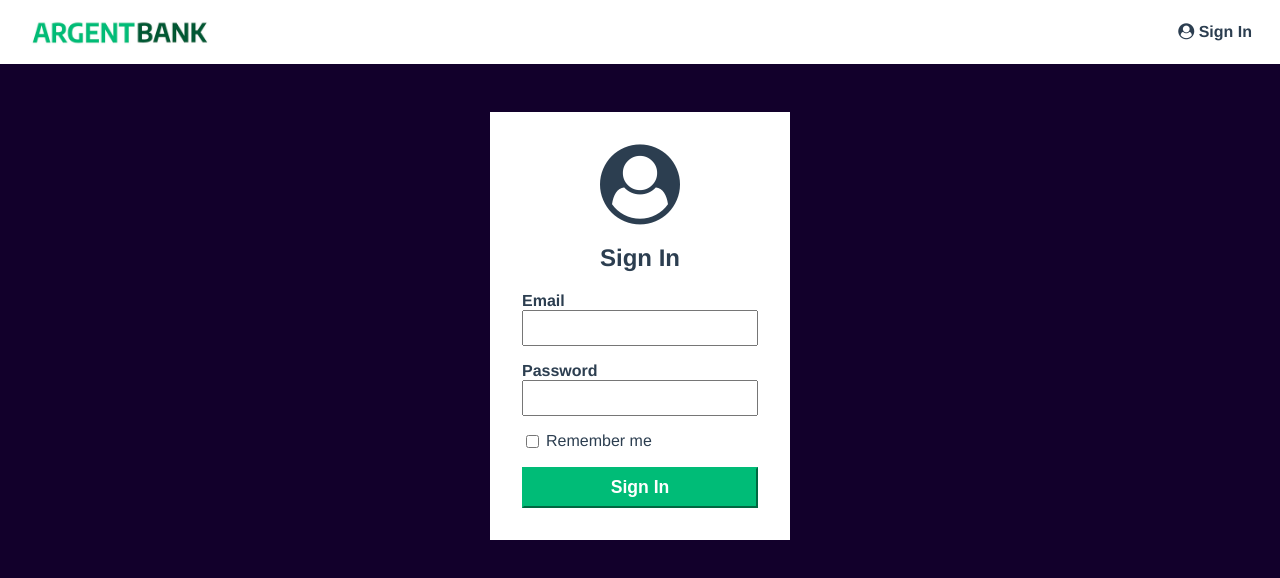
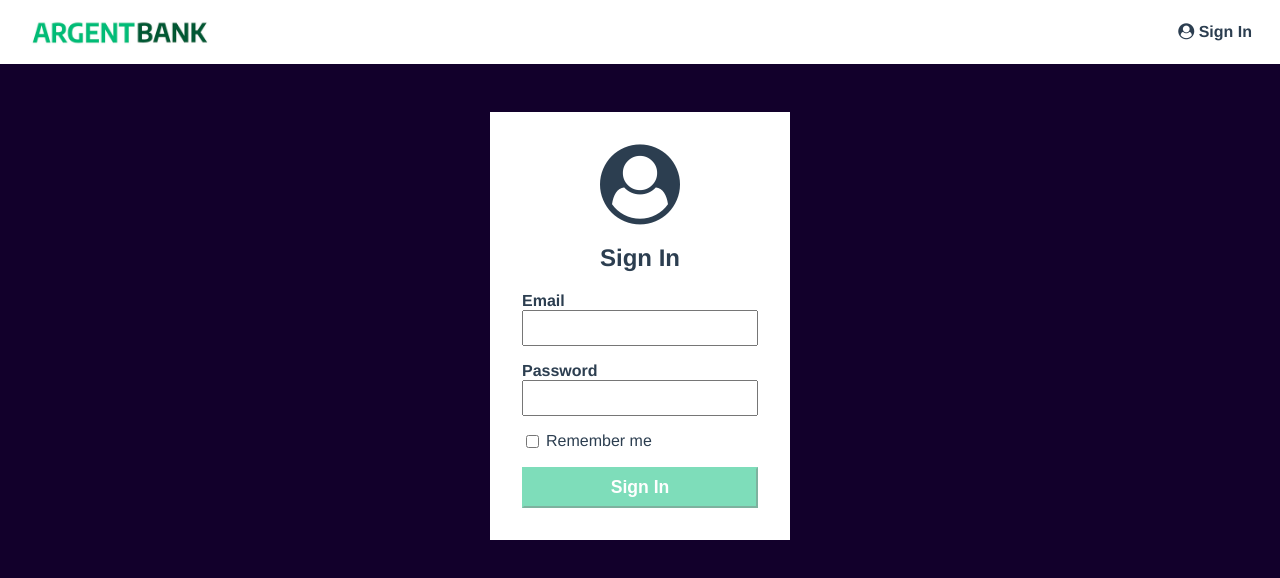
Before and after one commit to 2emeagauche/OCR_ArgentBank_ReactRedux_P11, a React (Create React App) app in the folder argent-bank/: page /login in a window 1280 px wide. Shown: the top 578 px of the page. Built offline with nearby package versions, Linux system fonts and the light colour scheme.

Commit message:
make button disabled

```diff
--- a/argent-bank/src/features/login/Login.js
+++ b/argent-bank/src/features/login/Login.js
@@ -34,7 +34,6 @@ const Login = () => {
   }
 
   useEffect(() => {
-    console.log(loginStatus)
     if (loginApiStatus === 200) {
       const grabProfile = async () => {
         try{
--- a/argent-bank/src/features/profile/Profile.js
+++ b/argent-bank/src/features/profile/Profile.js
@@ -62,7 +62,7 @@ const Profile = () => {
               onChange={() => {}}
             />
             <div className="in-row">
-              <button className="edit-button" type="submit" onClick={() => {}}>Submit</button>
+              <button className="edit-button" type="submit" onClick={() => {}} disabled={!canUpdate}>Submit</button>
               <button className="edit-button" onClick={() => {
                 setProfileUserName("")
                 setIsEditMode(false)
--- a/argent-bank/src/index.css
+++ b/argent-bank/src/index.css
@@ -169,6 +169,10 @@ body, #root {
   color: #fff;
 }
 
+.sign-in-button:disabled {
+  opacity: 0.5;
+}
+
 .sign-in-content {
   box-sizing: border-box;
   background-color: white;
@@ -286,6 +290,10 @@ body, #root {
   color: #fff;
   font-weight: bold;
   padding: 10px;
+}
+
+.edit-button:disabled {
+  opacity: 0.5;
 }
 
 .header {
```
